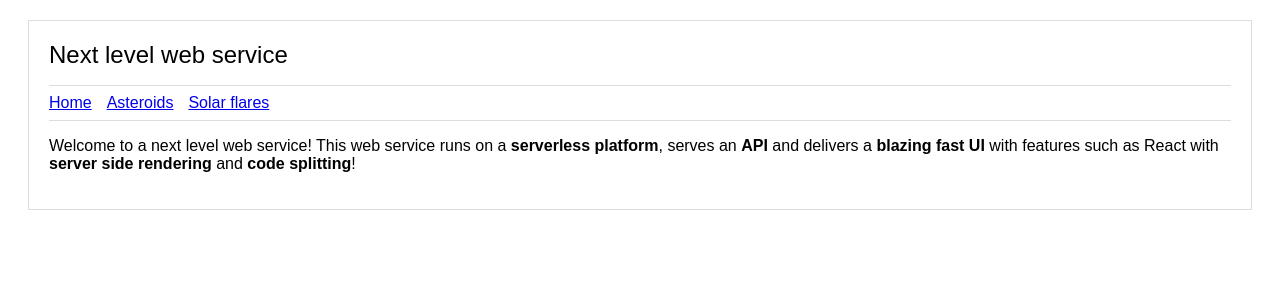
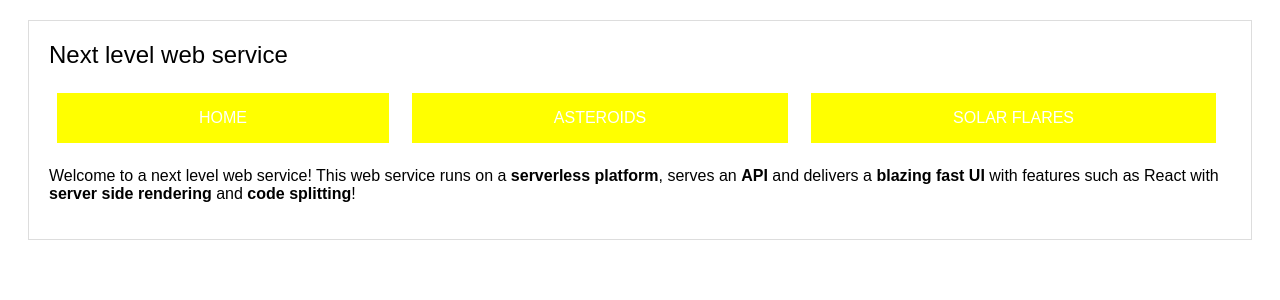
Before and after one commit to corvuscornix/next-level-web-service, a Next.js app: page / in a window 1280 px wide. Shown: the top 300 px of the page. Built offline with nearby package versions, Linux system fonts and the light colour scheme.

Commit message:
Update Header.js

```diff
--- a/components/Header.js
+++ b/components/Header.js
@@ -1,23 +1,33 @@
 import Link from 'next/link';
+import { useRouter } from 'next/router';
 
 const linkStyle = {
   marginRight: 15,
 };
 
+const pages = {
+  '/': 'Home',
+  '/asteroids': 'Asteroids',
+  '/solarflares': 'Solar flares',
+};
+
 export default function Header() {
+  const router = useRouter();
+
+  const handleClick = (e) => {
+    e.preventDefault();
+    router.push(href);
+  };
+
   return (
     <div>
       <div className="header">Next level web service</div>
       <div className="navigation">
-        <Link href="/">
-          <a style={linkStyle}>Home</a>
-        </Link>
-        <Link href="/asteroids">
-          <a style={linkStyle}>Asteroids</a>
-        </Link>
-        <Link href="/solarflares">
-          <a style={linkStyle}>Solar flares</a>
-        </Link>
+        {Object.entries(pages).map((page) => (
+          <Link href={page[0]}>
+            <a style={Object.assign(linkStyle, router.pathname === page[0] && { background: 'yellow' })} onClick={handleClick}>{page[1]}</a>
+          </Link>
+        ))}
       </div>
 
       <style jsx>
@@ -28,9 +38,30 @@ export default function Header() {
           }
 
           .navigation {
-            border-top: 1px solid #DDD;
-            border-bottom: 1px solid #DDD;
             padding: 8px 0;
+            position: relative;
+            display: flex;
+            justify-content: space-between;
+            height: auto;
+          }
+
+          a {
+            background: gray;
+            padding: 16px;
+            margin: 0 8px;
+            color: white;
+            flex-grow: 1;
+            text-align: center;
+            text-transform: uppercase;
+            text-decoration: none;
+          }
+
+          a:hover {
+            background: red;
+          }
+
+          a.active {
+            background: green;
           }
         `}
       </style>
```
